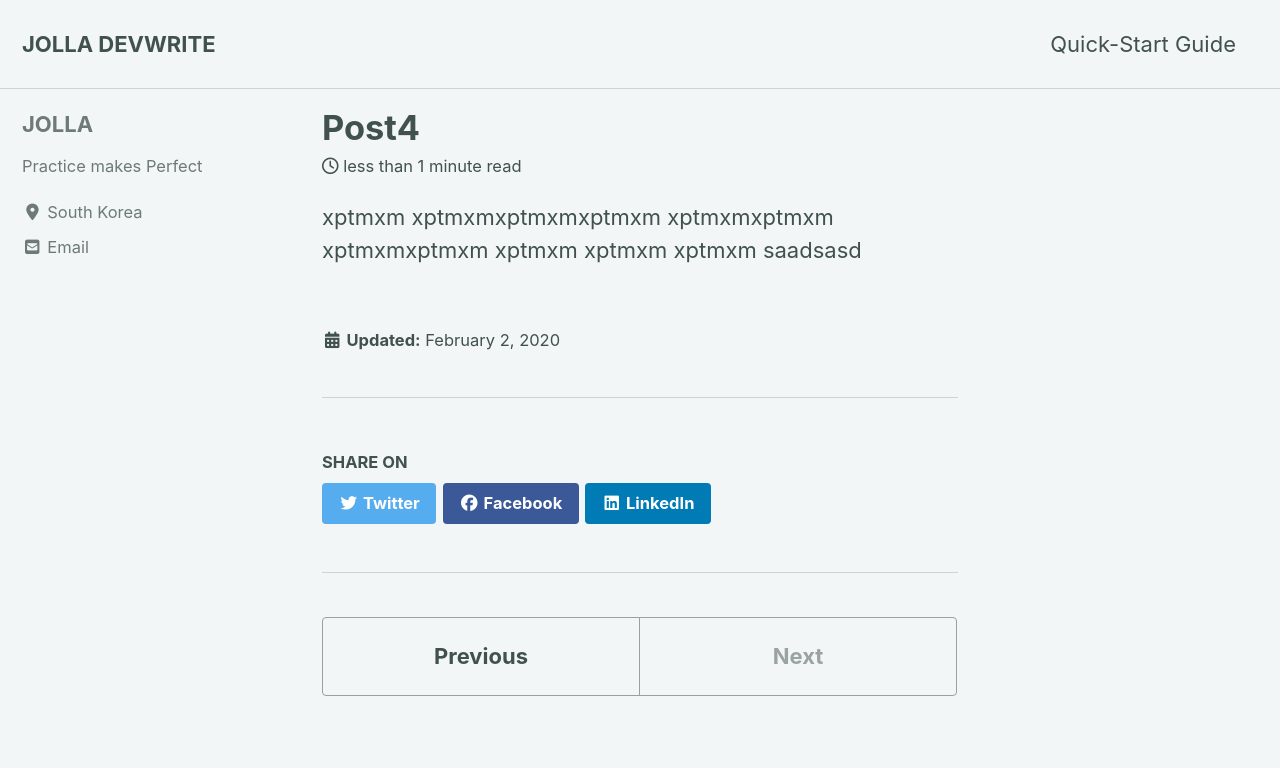
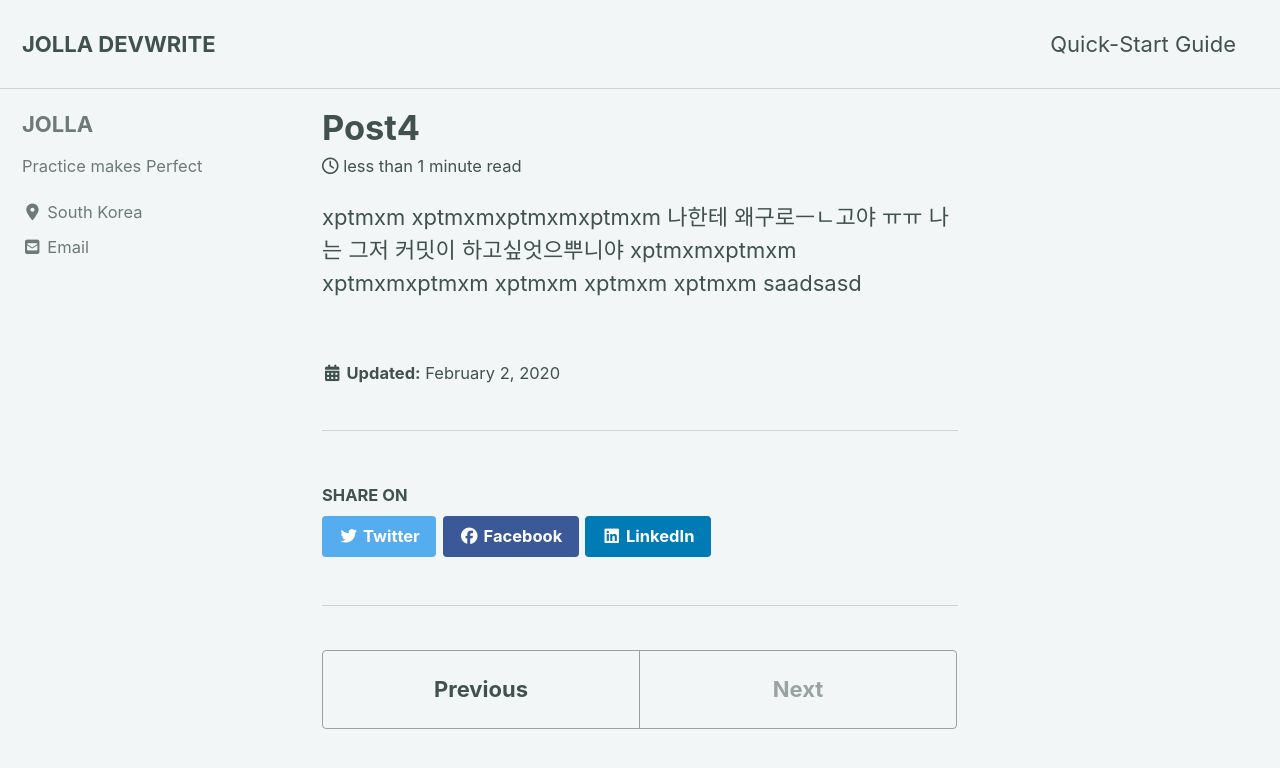
Before and after one commit to JOLLA99/JOLLA99.github.io, a Jekyll site: the page built from _posts/2020-02-02-Post4.md, in a window 1280 px wide and 900 px high. Shown: the top 768 px of the window. Built offline with Jekyll 4.4.1, drawn with Linux system fonts in a browser that asks for light colours; cached includes are drawn as plain includes; nearby versions of some CDN libraries.

Commit message:
Update 2020-02-02-Post4.md

```diff
--- a/_posts/2020-02-02-Post4.md
+++ b/_posts/2020-02-02-Post4.md
@@ -1,5 +1,5 @@
 xptmxm
-xptmxmxptmxmxptmxm
+xptmxmxptmxmxptmxm 나한테 왜구로ㅡㄴ고야 ㅠㅠ 나는 그저 커밋이 하고싶엇으뿌니야
 xptmxmxptmxm
 xptmxmxptmxm
 xptmxm
```
